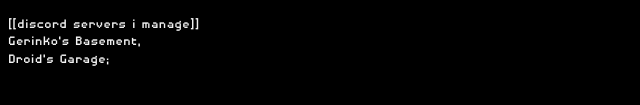
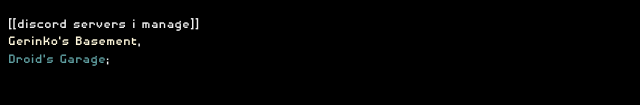
Before and after one commit to TeamDroidium/teamdroidium.github.io, a plain HTML site: page index.html in a window 1280 px wide. Shown: the part 289-394 px from the top of the page, 0-640 px from the left. Drawn offline with Linux system fonts and the light colour scheme.

Commit message:
Update style.css

```diff
--- a/base/css/style.css
+++ b/base/css/style.css
@@ -18,6 +18,18 @@
 a {
     color: inherit;
     text-decoration: none
+}
+
+a.gbase {
+    color: cornsilk
+}
+
+a.dgarage {
+    color: cadetblue
+}
+
+a.discords {
+    color: indianred
 }
 
 a.lol1 {
```
